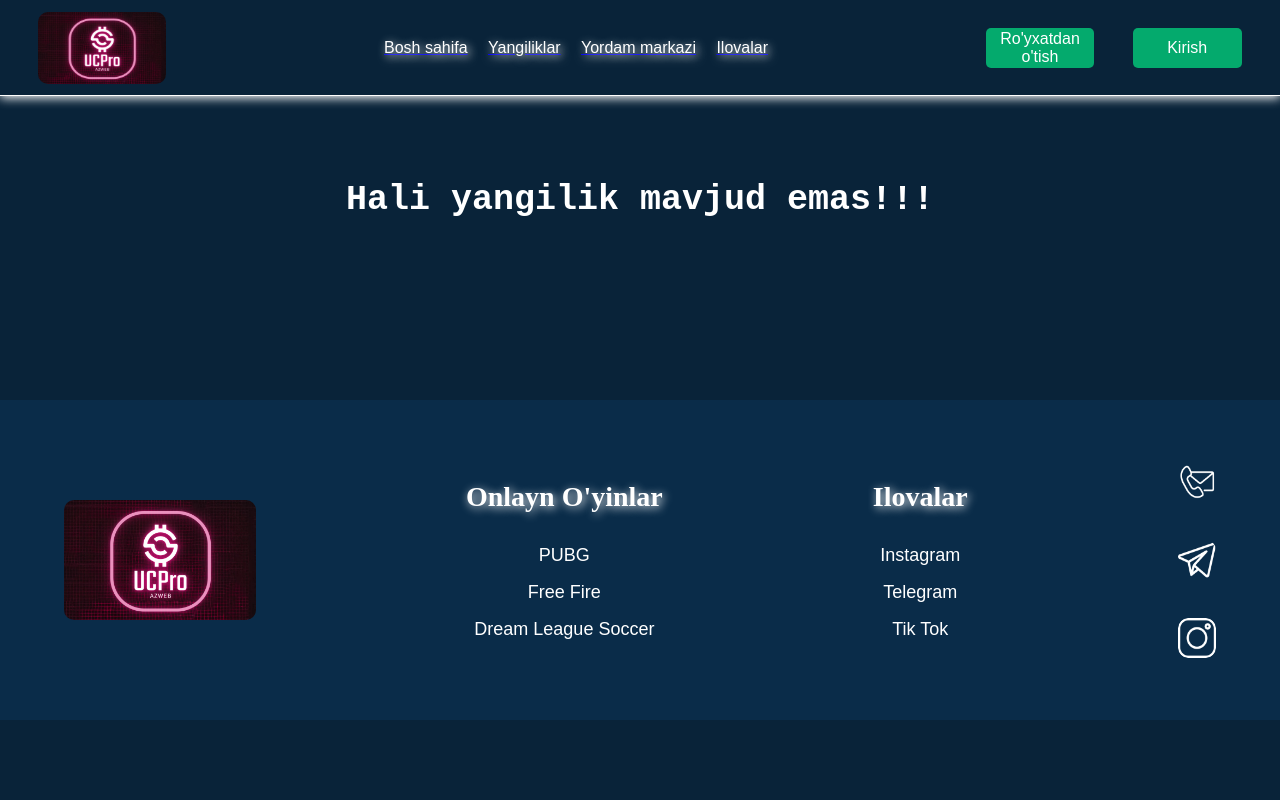
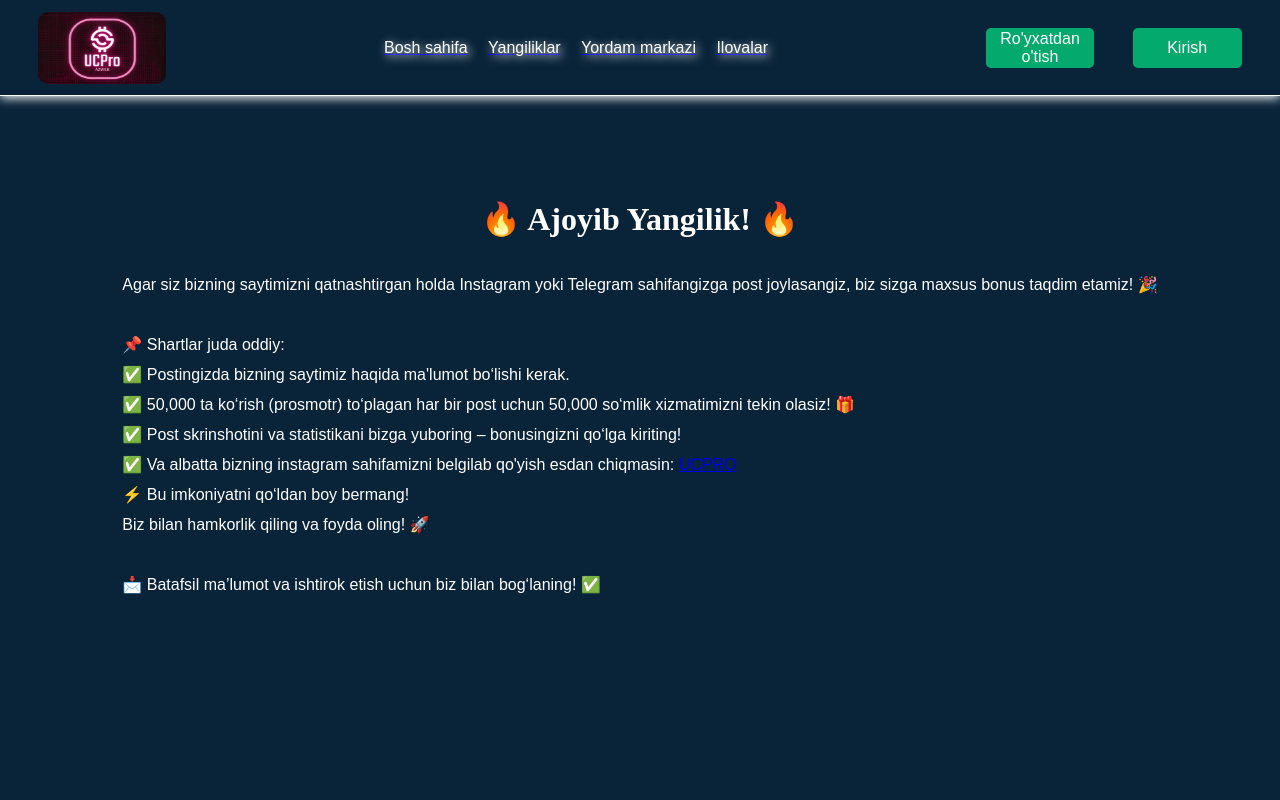
Before and after one commit to mrhacker0001/UCPro, a React (Create React App) app: page /News in a window 1280 px wide. Shown: the top 800 px of the page. Built offline with nearby package versions, Linux system fonts and the light colour scheme.

Commit message:
finished

```diff
--- a/src/News/News.css
+++ b/src/News/News.css
@@ -1,8 +1,10 @@
 .News {
     width: 100dvw;
-    height: 50dvh;
+    height: 100dvh;
     display: flex;
-    flex-wrap: wrap;
+    flex-direction: column;
+    gap: 4dvh;
+    padding: 10dvh 5dvw;
     align-items: center;
     justify-content: center;
 }
@@ -12,6 +14,21 @@
     color: #ffffff;
     font-family: 'Courier New', Courier, monospace;
 }
+
+.News b {
+    font-size: 32px;
+    color: #ffffff;
+    font-family: 'Times New Roman', Times, serif;
+}
+
+
+.News p {
+    color: #ffffff;
+    line-height: 30px;
+}
+
+
+
 
 @media (max-width:850px) {
     .News h1 {
--- a/src/News/News.js
+++ b/src/News/News.js
@@ -4,7 +4,20 @@ import "./News.css"
 function News() {
     return (
         <div className='News'>
-            <h1>Hali yangilik mavjud emas!!!</h1>
+
+            <b>🔥 Ajoyib Yangilik! 🔥</b>
+
+            <p>Agar siz bizning saytimizni qatnashtirgan holda Instagram yoki Telegram sahifangizga post joylasangiz, biz sizga maxsus bonus taqdim etamiz! 🎉
+                <br />
+                <br />   📌 Shartlar juda oddiy:
+                <br />    ✅ Postingizda bizning saytimiz haqida ma'lumot bo‘lishi kerak.
+                <br />   ✅ 50,000 ta ko‘rish (prosmotr) to‘plagan har bir post uchun 50,000 so‘mlik xizmatimizni tekin olasiz! 🎁
+                <br />   ✅ Post skrinshotini va statistikani bizga yuboring – bonusingizni qo‘lga kiriting!
+                <br />  ✅ Va albatta bizning instagram sahifamizni belgilab qo'yish esdan chiqmasin: <a href="https://www.instagram.com/ucpro_official/?utm_source=ig_web_button_share_sheet">UCPRO</a>
+                <br />   ⚡ Bu imkoniyatni qo‘ldan boy bermang!
+                <br />   Biz bilan hamkorlik qiling va foyda oling! 🚀
+                <br />
+                <br />  📩 Batafsil ma’lumot va ishtirok etish uchun biz bilan bog‘laning! ✅</p>
         </div>
     )
 }
--- a/src/Register/Register.js
+++ b/src/Register/Register.js
@@ -37,6 +37,10 @@ function Register() {
         });
     };
 
+    const saveUserToLocalStorage = (user) => {
+        localStorage.setItem('user', JSON.stringify(user));
+    };
+
     const handleRegister = async (e) => {
         e.preventDefault();
 
@@ -46,15 +50,9 @@ function Register() {
         }
 
         if (rememberMe) {
-            localStorage.setItem('name', formdata.name);
-            localStorage.setItem('email', formdata.email);
-            localStorage.setItem('phone', formdata.phone);
-            localStorage.setItem('password', formdata.password);
+            saveUserToLocalStorage(formdata);
         } else {
-            localStorage.removeItem('name');
-            localStorage.removeItem('email');
-            localStorage.removeItem('phone');
-            localStorage.removeItem('password');
+            localStorage.removeItem('user');
         }
 
         try {
@@ -74,6 +72,7 @@ function Register() {
             alert("Ma'lumotlarni yuborishda xatolik yuz berdi");
         }
     };
+
 
     return (
         <div className='Register'>
```
